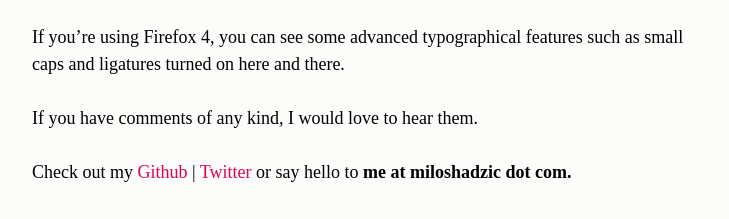
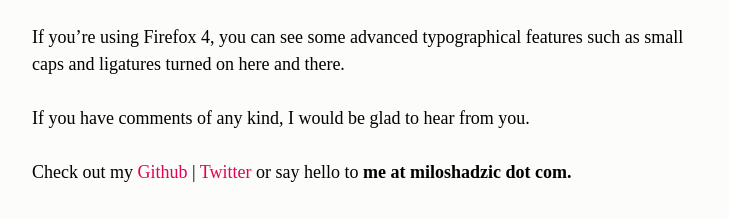
Before and after one commit to miloshadzic/miloshadzic.github.com, a Jekyll site: the page built from _posts/2011-01-22-how-i-set-up-my-blog.md, in a window 1280 px wide. Shown: the part 736-955 px from the top of the page, without its empty margins (275-1004 px from the left). Built offline with Jekyll 4.4.1, drawn with Linux system fonts in a browser that asks for light colours.

Commit message:
Small fix

```diff
--- a/_posts/2011-01-22-how-i-set-up-my-blog.md
+++ b/_posts/2011-01-22-how-i-set-up-my-blog.md
@@ -34,7 +34,7 @@ If you're using Firefox 4, you can see some advanced
 typographical features such as small caps and ligatures turned on here
 and there.
 
-If you have comments of any kind, I would love to hear them.
+If you have comments of any kind, I would be glad to hear from you.
 
 [Jekyll]: <https://github.com/mojombo/jekyll>
 [Markdown]: <http://daringfireball.net/projects/markdown/>
```
